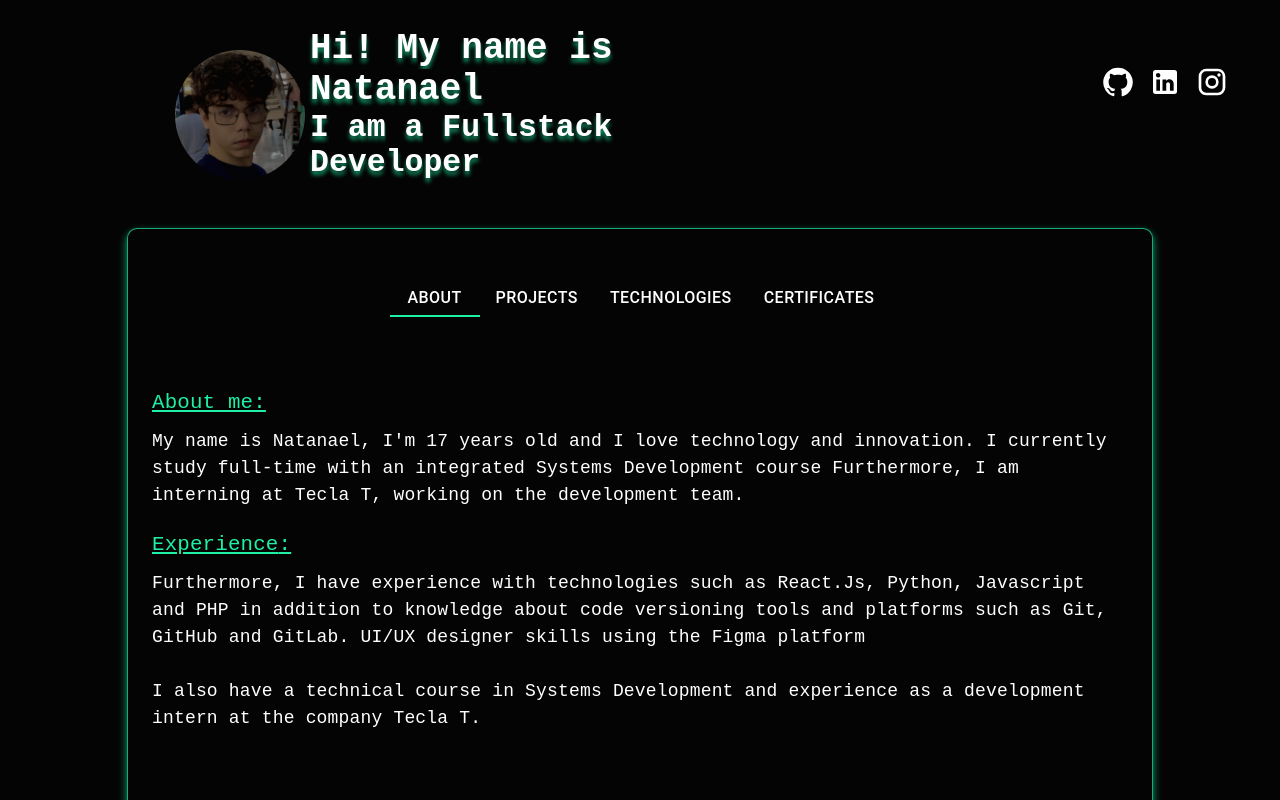
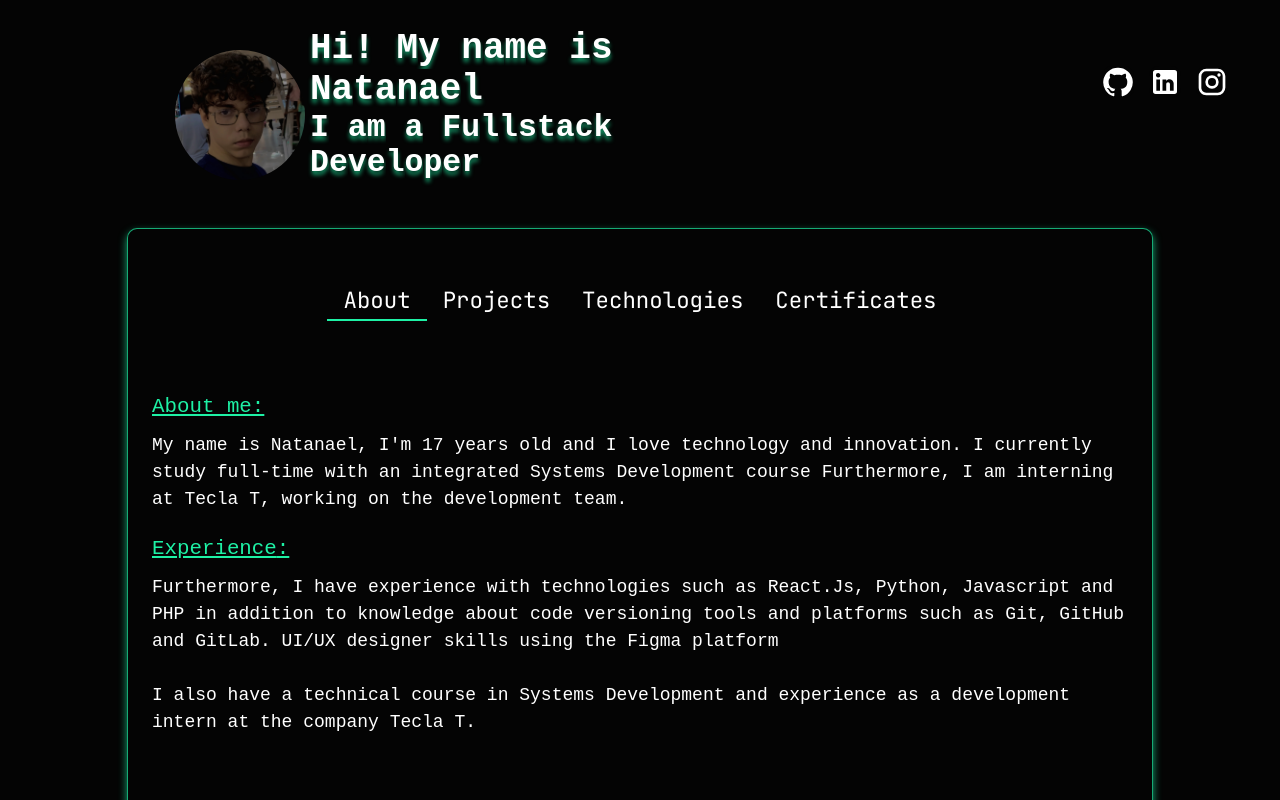
Before and after one commit to NatanaelBraga-dev/portifolio, a React (Create React App) app: page / in a window 1280 px wide. Shown: the top 800 px of the page. Built offline with nearby package versions, Linux system fonts and the light colour scheme; a web font is replaced by a local one.

Commit message:
fix the font family problem

```diff
--- a/src/components/interactive_window/janela_interativa.js
+++ b/src/components/interactive_window/janela_interativa.js
@@ -13,32 +13,42 @@
   import TechnologiesTab from './technologiesTab';
   import CertificatesTab from './certificatesTab';
 
-    export const Theme = createTheme({
-    palette:{
-      primary:{
+  export const Theme = createTheme({
+    palette: {
+      primary: {
         main: '#FFFFFF',
       },
-      background:{
-        default:'#FFFFFF',
+      background: {
+        default: '#FFFFFF',
       },
-      text:{
-        primary: '#FFFFFF'
+      text: {
+        primary: '#FFFFFF',
       },
     },
-    typography:{
+    typography: {
       fontSize: 16,
-      textTransform: 'none',
+      fontFamily: 'JetBrains Mono, monospace',
     },
-    breakpoints: {
-      values: {
-        xs: 0,
-        sm: 600,
-        md: 960,
-        lg: 1280,
-        xl: 1920,
+    components: {
+      MuiTab: {
+        styleOverrides: {
+          root: {
+            textTransform: 'none',
+            fontSize: '1.4rem',
+            fontFamily: 'JetBrains Mono, monospace',
+          },
+        },
+      },
+      MuiTabs: {
+        styleOverrides: {
+          indicator: {
+            backgroundColor: '#1EF1A5',
+          },
+        },
       },
     },
   });
+
 
   export default function LabTabs() {
     const { t } = useTranslation(); // Use o useTranslation para acessar as traduções
@@ -81,7 +91,7 @@
                 '& .MuiTabs-indicator': { bottom: '5px', backgroundColor: '#1EF1A5'},
                 '& .css-1t3768g':{textTransform: 'none', fontSize: '1.4rem', fontFamily: 'JetBrains Mono, monospace'},
                 '& .css-1jzev9b': {textTransform: 'none', fontSize: '1.4rem', fontFamily: 'JetBrains Mono, monospace'},
-                '& .css-mkx4pv-MuiTabs-root': {textTransform: 'none', fontSize: '1.3rem', fontFamily: 'JetBrains Mono, monospace'},
+                '& .css-mkx4pv-MuiTabs-root': {textTransform: 'none', fontSize: '1.4rem', fontFamily: 'JetBrains Mono, monospace'},
               }}
             >
               {/* Tradução aplicada nas labels */}
```
